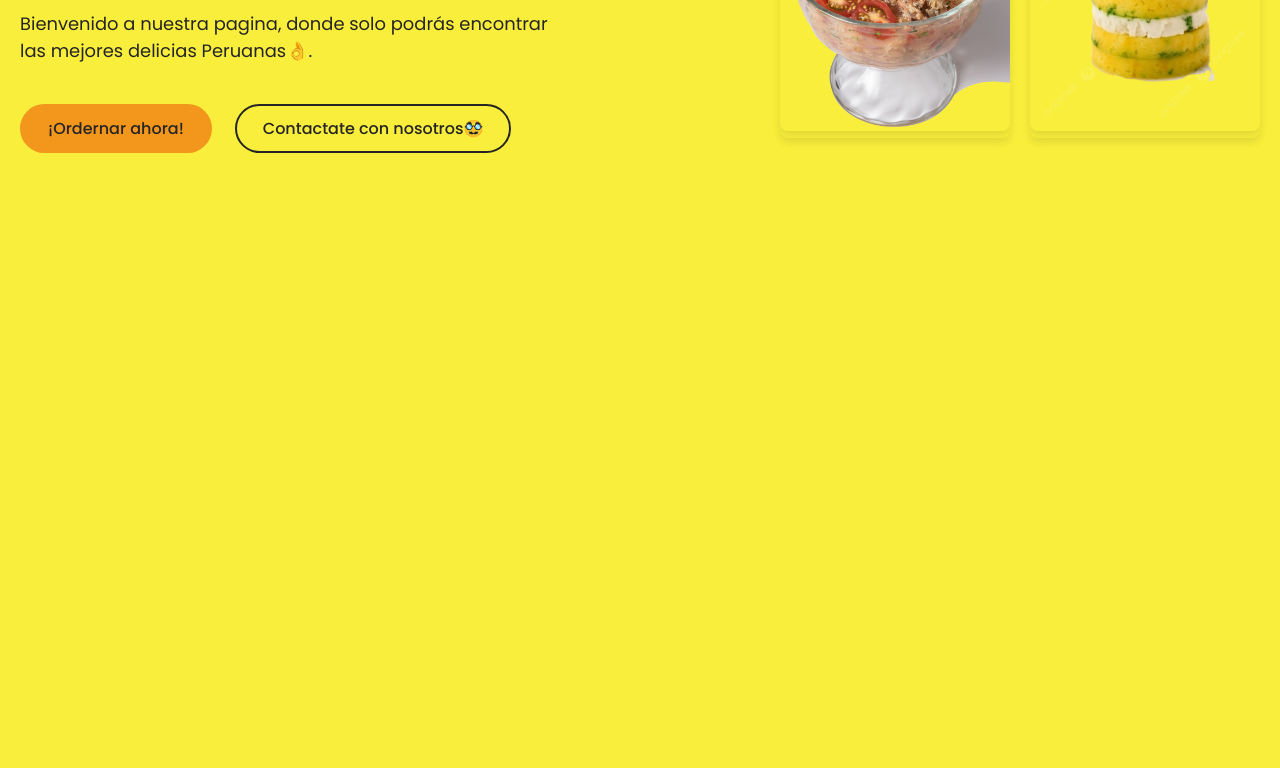
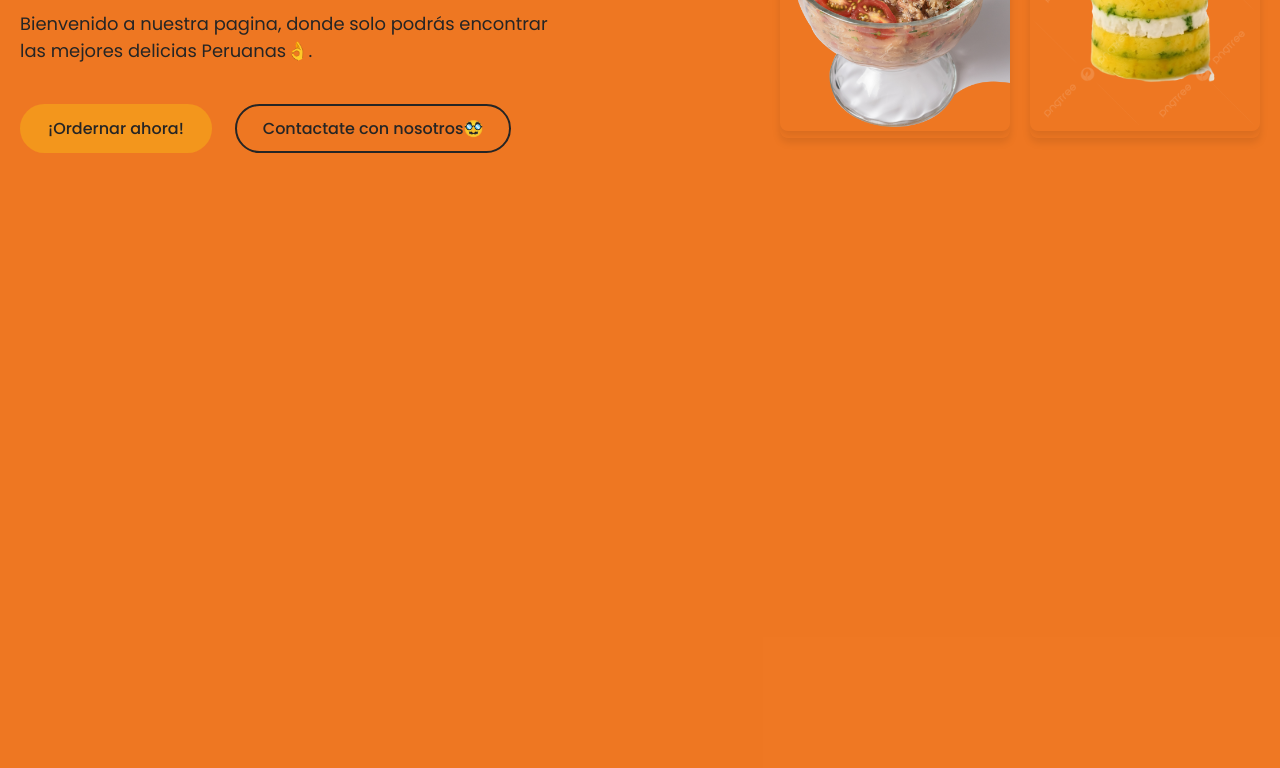
Before and after one commit to pichideveloper/coffee-project, a plain HTML site: page index.html in a window 1280 px wide. Shown: the part 380-1148 px from the top of the page. Drawn offline with Linux system fonts and the light colour scheme; a web font is replaced by a local one.

Commit message:
cinchatuarem

```diff
--- a/style.css
+++ b/style.css
@@ -12,7 +12,7 @@
     /*colores */
 --white-color: #fff;
 --dark-color: #252525;
---primary-color: #f9ee3b;
+--primary-color: #ed690be6;
 --secondary-color: #f3961c;
 --light-pink-color: #faf4f5;
 --medium-gray-color: #ccc;
```
